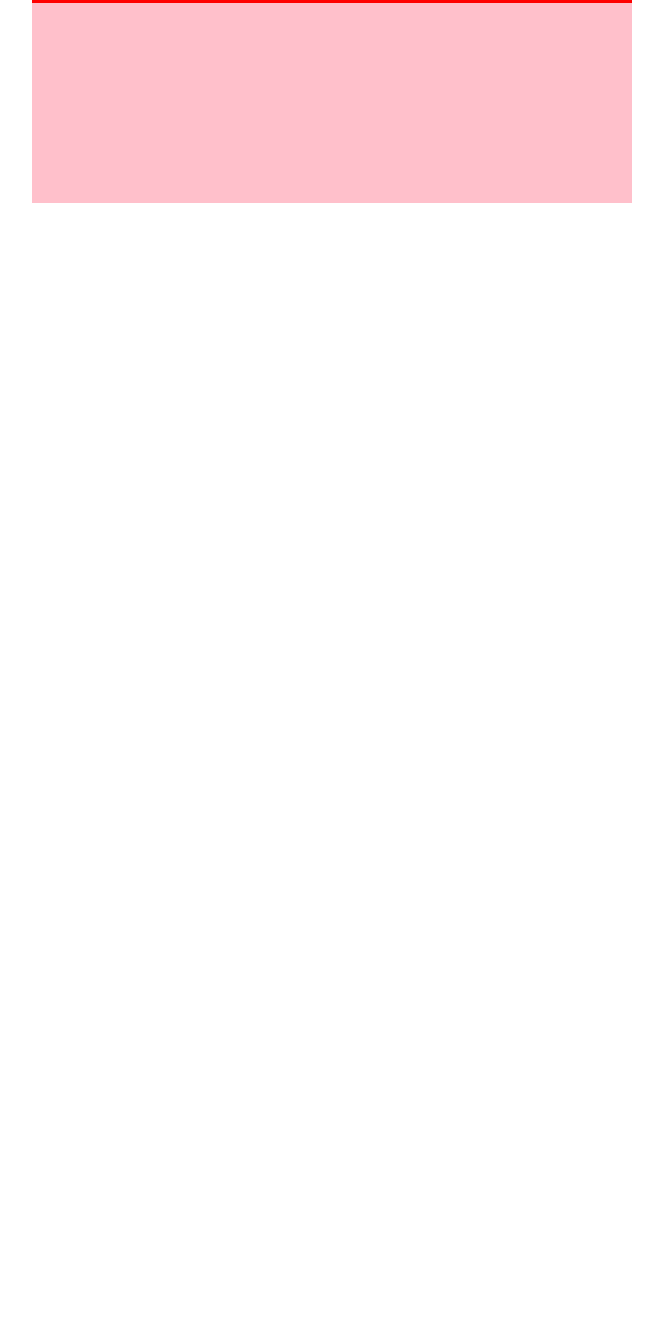
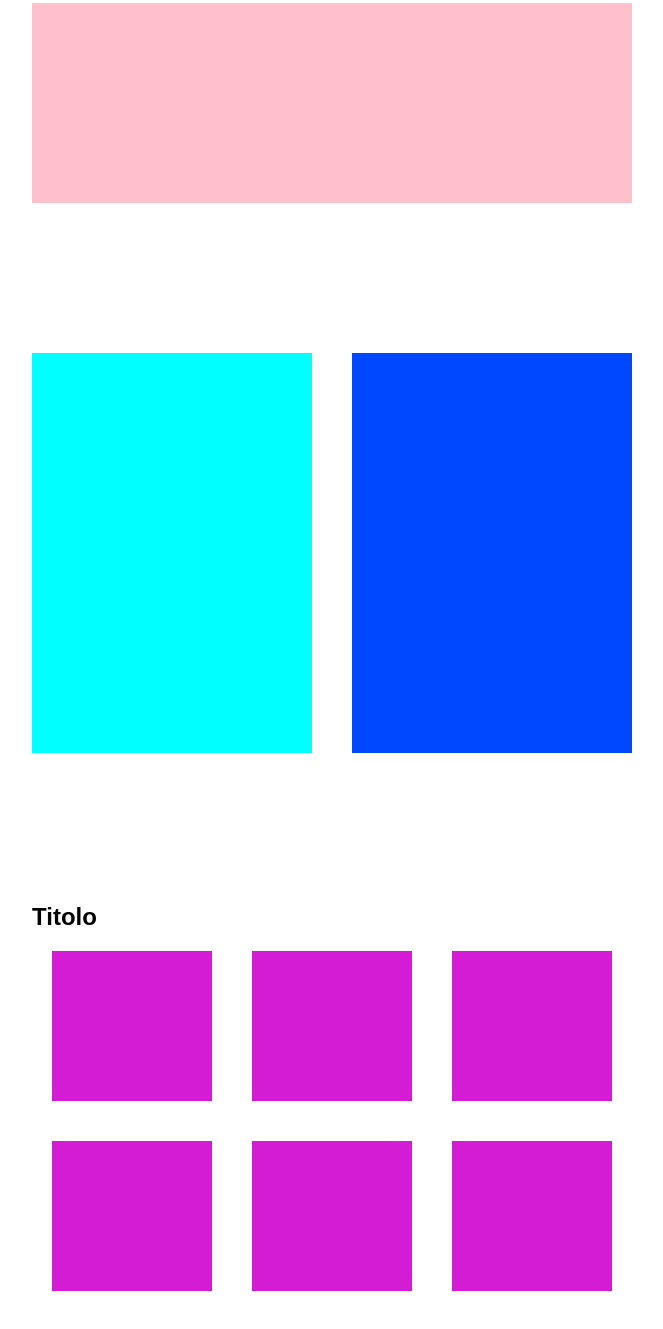
Before and after one commit to aeeerdna/htmlcss-dropbox, a plain HTML site: page index.html in a window 1280 px wide. Shown: the part 1295-2624 px from the top of the page, without its empty margins (308-971 px from the left). Before the commit the page ends 1498 px from the top, so only its background shows below. Drawn offline with Linux system fonts and the light colour scheme.

Commit message:
parte centrale

```diff
--- a/css/style.css
+++ b/css/style.css
@@ -31,15 +31,6 @@
     width: 400px;
 }
 
-main section {
-    max-width: 600px;
-    margin: 0 auto;
-}
-
-.debug .container-main {
-    background-color: red;
-}
-
 .debug .professional {
     background-color: yellow;
     height: 500px;
@@ -57,7 +48,7 @@ main section {
 .debug .enterprise {
     background-color: orange;
     height: 500px;
-    width: calc(600px / 3);
+    width: calc(600px / 3 - 10px);
 }
 
 .debug .enterprise-1 {
@@ -66,10 +57,25 @@ main section {
     width: 600px;
 }
 
+.debug .img-partner {
+    background-color: aqua;
+    height: 400px;
+    width: calc(600px / 2 - 20px);
+    margin-right: 40px;
+}
 
+.debug .testo-partner {
+    background-color: rgb(0, 72, 255);
+    height: 400px;
+    width: calc(600px / 2 - 20px);
+}
 
-
-
+.debug .box {
+    background-color: rgb(211, 28, 211);
+    height: 150px;
+    width: calc(600px / 3 - 40px);
+    margin: 20px;
+}
 
 
 
@@ -112,6 +118,13 @@ body {
     justify-content: flex-end;
 }
 
+.column {
+    flex-direction: column;
+}
+
+.wrap {
+    flex-wrap: wrap;
+}
 
 /* utilities */
 .pulsante {
@@ -154,6 +167,11 @@ h1 {
 
 
 /* Corpo principale pagina con spiegazione sito */
+main section {
+    max-width: 600px;
+    margin: 150px auto;
+}
+
 .soluzioni-standard {
     margin-bottom: 20px;
 }
--- a/index.html
+++ b/index.html
@@ -60,7 +60,7 @@
         <!-- Piani tariffari -->
         <section>
             <h2>Titolo</h2>
-            <div class="container-main">
+            <div>
                 <div class="soluzioni-standard flex row">
                     <div class="flex professional"></div>
                     <div class="flex advanced"></div>
@@ -74,11 +74,30 @@
         <!-- end Piani tariffari -->
 
         <!-- Trova un partner -->
+        <section>
+            <div class="flex space-between">
+                <div class="img-partner">
 
+                </div>
+                <div class="flex testo-partner">
+
+                </div>
+            </div>
+        </section>
         <!-- end Trova un partner -->
 
         <!-- Operazioni -->
-
+        <section>
+            <h2>Titolo</h2>
+            <div class="flex row space-between wrap">
+                <div class="box flex"></div>
+                <div class="box flex"></div>
+                <div class="box flex"></div>
+                <div class="box flex"></div>
+                <div class="box flex"></div>
+                <div class="box flex"></div>
+            </div>
+        </section>
         <!-- end Operazioni -->
 
         <!-- Statistiche app -->
```
